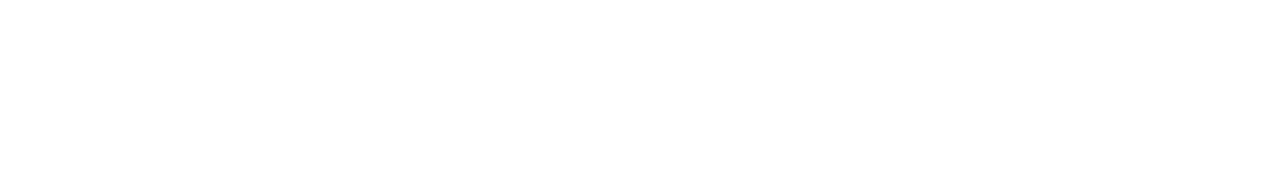
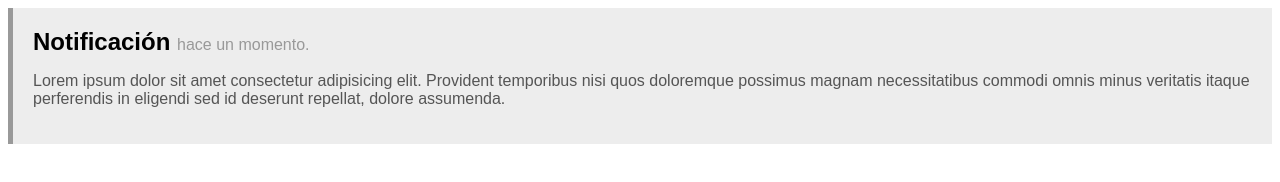
Before and after one commit to alejandrxmxnt/Curso-HTML-CSS, a plain HTML site: page CSS/UNIDADES/index.html in a window 1280 px wide. Drawn offline with Linux system fonts and the light colour scheme.

Commit message:
medidas de unidades en CSS las principales a conocer

```diff
--- a/CSS/UNIDADES/index.html
+++ b/CSS/UNIDADES/index.html
@@ -5,6 +5,10 @@
     <link rel="stylesheet" href="style.css">
 </head>
 <body>
+    <div>
+        <h1>Notificación <span>hace un momento.</span></h1>
+        <p>Lorem ipsum dolor sit amet consectetur adipisicing elit. Provident temporibus nisi quos doloremque possimus magnam necessitatibus commodi omnis minus veritatis itaque perferendis in eligendi sed id deserunt repellat, dolore assumenda.</p>
+    </div>
 
 </body>
 </html>
--- a/CSS/UNIDADES/style.css
+++ b/CSS/UNIDADES/style.css
@@ -0,0 +1,39 @@
+div {
+    background: #ededed;
+    padding: 20px;
+    font-family: sans-serif;
+    border-left: 5px solid #999;
+}
+h1 {
+    margin: 0;
+    font-size: 24px;
+}
+
+span {
+    color: #999;
+    font-size: 16px;
+    font-weight: 100;
+}
+
+p {
+    color: #555
+}
+
+/*
+px es la medida de unidad mas pequeña que manejamos y la mas común
+lo usamos para definir los tamaños de algunos elementos como:
+alto y ancho de las imagenes tambien el tamaño de los textos tambien para los margenes y los paddings
+
+PERO
+
+si es para mandar a inprimir podemos hacer uso de los pt
+que son puntos el pc igual es una medida absoluta actualmente no se usa mucho.
+
+existen tambien los militros, centimetros y pulgadas
+son medidas que en la vida tienen un significado
+cm para centimetros
+mm para milimetros
+in para pulgadas
+
+las medidas en porcentaje depende de otras es decir si tu defines 100px a un div y dentro de el podes otro div o lo que sea y lo defines con porcentaje este ocupara lo del porcentaje si tu le dices 50% este ocupa la mitad
+*/
```
